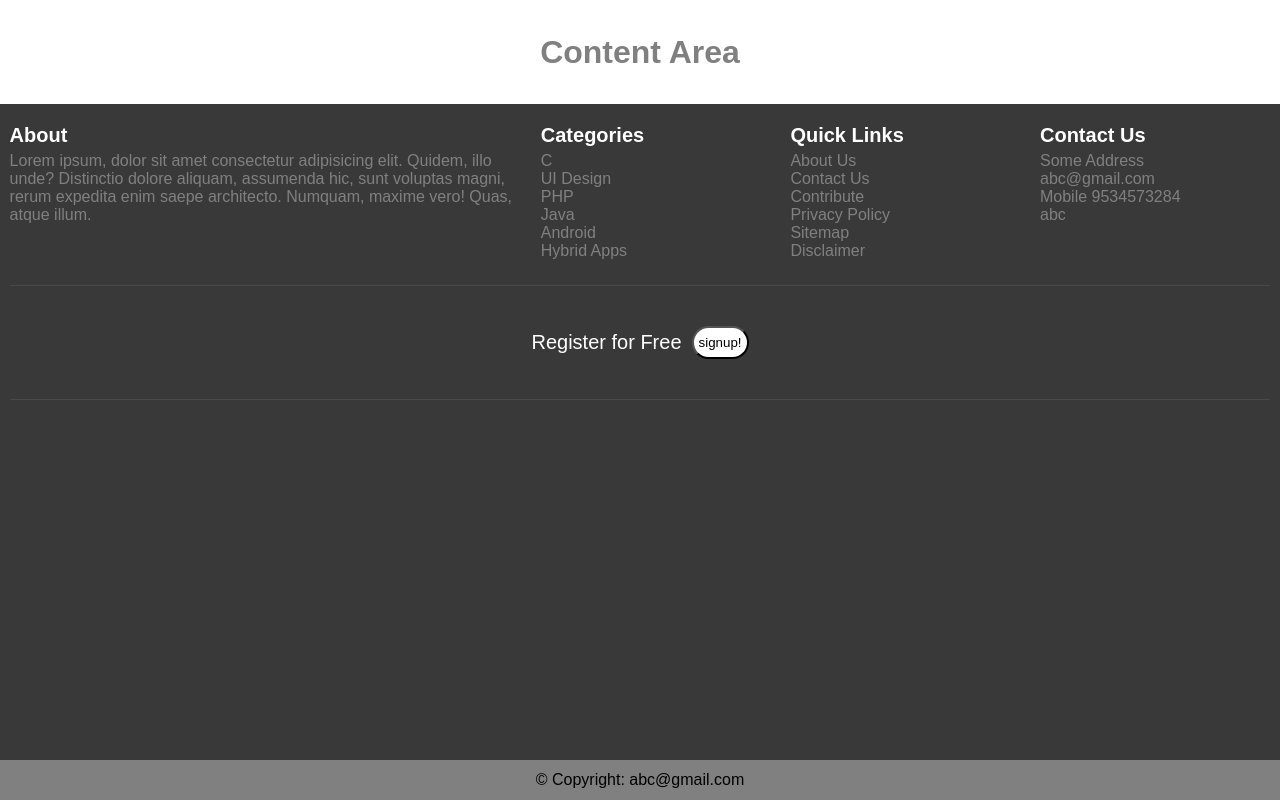
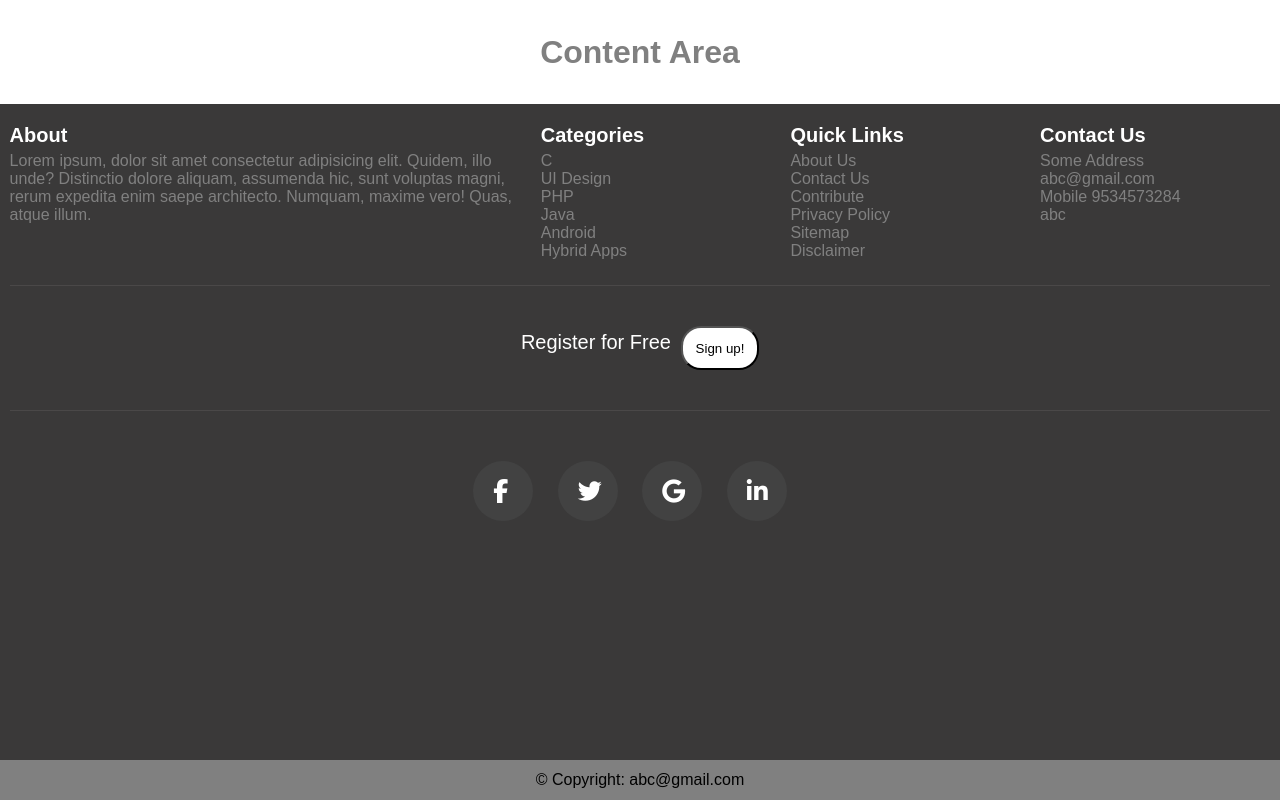
Before and after one commit to aastha0511/FullStack_Practical_11, a plain HTML site: page index.html in a window 1280 px wide. Drawn offline with Linux system fonts and the light colour scheme.

Commit message:
changes committed

```diff
--- a/index.html
+++ b/index.html
@@ -6,6 +6,10 @@
     <meta name="viewport" content="width=device-width, initial-scale=1.0">
     <link rel="stylesheet" href="style.css">
     <title>Document</title>
+    <script
+      src="https://kit.fontawesome.com/8e517d223f.js"
+      crossorigin="anonymous"
+    ></script>
 </head>
 <body>
     <h1>Content Area</h1>
@@ -50,9 +54,25 @@
     </main>
     <section class="section-1">
         <p class="content">Register for Free</p>
-        <button>signup!</button>
+        <button class="signup-btn">Sign up!</button>
     </section>
+    <section class="section-3">
+        <ul>
+            <li>
+                <a href="https://www.facebook.com/" target="_blank"><i class="fa fa-facebook"></i></a>
+            </li>
+            <li>
+                <a href="https://twitter.com/" target="_blank"><i class="fa fa-twitter"></i></a>
+            </li>
+            <li>
+                <a href="https://www.google.com/" target="_blank"><i class="fa fa-google"></i></a>
+            </li>
+            <li>
+                <a href="https://www.linkedin.com/in/" target="_blank"><i class="fa fa-linkedin"></i></a>
+            </li>
+        </ul>
     </section>
+</section>
     <footer>
         <p>&#169 Copyright: abc@gmail.com</p>
     </footer>
```
